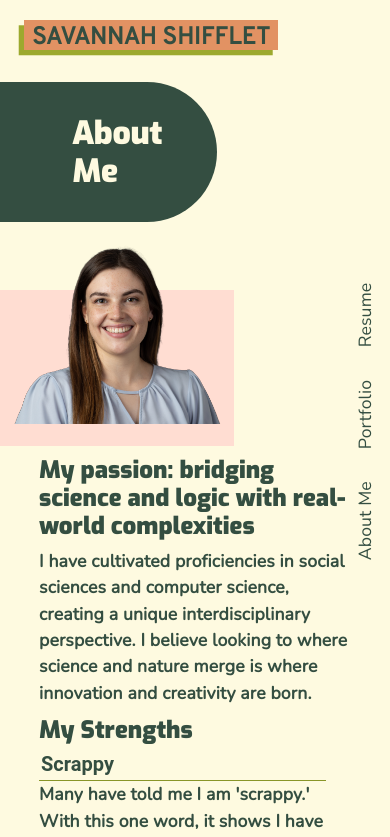
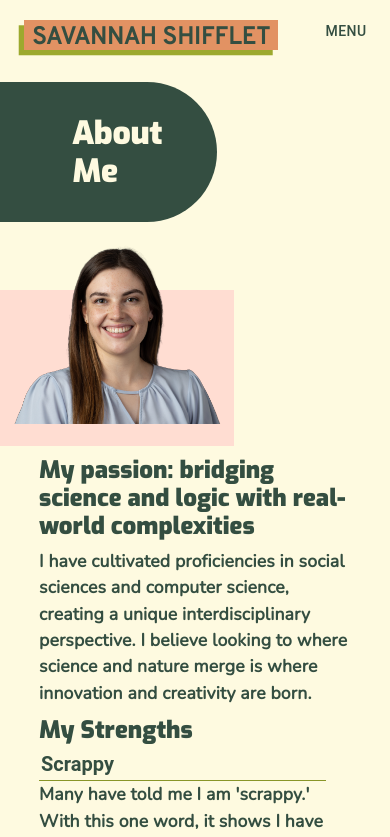
Before and after one commit to Savannah-Shifflet/professional-portfolio, a React (Create React App) app: page /about-me in a window 390 px wide. Shown: the top 837 px of the page. Built offline with nearby package versions, Linux system fonts and the light colour scheme.

Commit message:
created responsive menu

```diff
--- a/src/App.js
+++ b/src/App.js
@@ -1,6 +1,6 @@
 // import components
 import React from "react";
-import Menu from './components/Menu';
+import Nav from './components/Nav';
 import Footer from "./components/Footer";
 import {Routes, Route } from "react-router-dom";
 import Home from './components/pages/Home';
@@ -15,9 +15,7 @@ function App() {
     return(
         <BrowserRouter>
             <Grid container sx={{minHeight: 'fit-content'}}>
-                <Grid item height = '100vh' alignItems = 'center' sx = {{position: 'fixed', right: 12, display:'flex', zIndex: '2000'}} >
-                    <Menu/>
-                </Grid>
+                <Nav/>
                 <Grid item xs={12} lg={12}>
                     <Routes>
                         <Route path = '/' >
--- a/src/components/Menu.js
+++ /dev/null
@@ -1,17 +0,0 @@
-import React from 'react';
-import Box from '@mui/material/Box';
-import Link from '@mui/material/Link';
-import Pdf from '../assets/Savannah_Shifflet_Resume.pdf'
-
-// TODO: add resume page as well
-
-export default function Menu() {
-    // TODO: resize menu for smaller screens - useMediaQuery hook for conditional rendering
-    return (
-            <Box sx = {{writingMode: 'vertical-rl', textOrientation: 'revert', transform: 'rotate(180deg)'}}>
-                <Link variant='nav' href="/about-me" >About Me</Link>
-                <Link variant='nav' href="/portfolio" >Portfolio</Link>
-                <Link variant='nav' target = "_blank" href={Pdf} >Resume</Link>
-            </Box>
-)
-}
--- /dev/null
+++ b/src/components/Nav.js
@@ -0,0 +1,102 @@
+import React, {useState} from 'react';
+import Box from '@mui/material/Box';
+import Link from '@mui/material/Link';
+import Pdf from '../assets/Savannah_Shifflet_Resume.pdf'
+import useMediaQuery from '@mui/material/useMediaQuery';
+import { Typography, Grid, Button } from '@mui/material';
+import Menu from '@mui/material/Menu';
+import MenuItem from '@mui/material/MenuItem';
+
+
+// TODO: add resume page as well
+
+export default function Nav() {
+    // TODO: resize menu for smaller screens - useMediaQuery hook for conditional rendering
+    const mobile = useMediaQuery('(max-width:900px)');
+
+    // Menu
+    const [anchorEl, setAnchorEl] = React.useState(null);
+    const open = Boolean(anchorEl);
+    const handleClick = (event) => {
+        setAnchorEl(event.currentTarget);
+    };
+    const handleClose = () => {
+        setAnchorEl(null);
+    };
+
+
+    return (
+        <Grid item height = '100vh' alignItems = 'center' sx = {{position: 'fixed', right: 12, display:'flex', zIndex: '2000'}} >
+            {
+            mobile ?
+            (<Grid item sx={{alignSelf:'start'}}>
+                <Button
+                    id="basic-button"
+                    aria-controls={open ? 'basic-menu' : undefined}
+                    aria-haspopup="true"
+                    aria-expanded={open ? 'true' : undefined}
+                    onClick={handleClick}
+                    sx={{mt:'20%'}}
+                >
+                    Menu
+                </Button>
+                <Menu
+                    id="basic-menu"
+                    anchorEl={anchorEl}
+                    open={open}
+                    onClose={handleClose}
+                    MenuListProps={{
+                    'aria-labelledby': 'basic-button',
+                    }}
+                >
+                    <MenuItem onClick={handleClose}><Link variant='nav' sx={{m:0}} href="/about-me" >About Me</Link></MenuItem>
+                    <MenuItem onClick={handleClose}><Link variant='nav' sx={{m:0}} href="/portfolio" >Portfolio</Link></MenuItem>
+                    <MenuItem onClick={handleClose}><Link variant='nav' sx={{m:0}} target = "_blank" href={Pdf} >Resume</Link></MenuItem>
+                </Menu>
+            </Grid>)
+            : (<Box sx = {{writingMode: 'vertical-rl', textOrientation: 'revert', transform: 'rotate(180deg)'}}>
+                <Link variant='nav' href="/about-me" >About Me</Link>
+                <Link variant='nav' href="/portfolio" >Portfolio</Link>
+                <Link variant='nav' target = "_blank" href={Pdf} >Resume</Link>
+            </Box>)
+        }
+    </Grid>
+)
+}
+
+
+// const [anchorEl, setAnchorEl] = React.useState(null);
+//   const open = Boolean(anchorEl);
+//   const handleClick = (event) => {
+//     setAnchorEl(event.currentTarget);
+//   };
+//   const handleClose = () => {
+//     setAnchorEl(null);
+//   };
+
+//   return (
+//     <div>
+//       <Button
+//         id="basic-button"
+//         aria-controls={open ? 'basic-menu' : undefined}
+//         aria-haspopup="true"
+//         aria-expanded={open ? 'true' : undefined}
+//         onClick={handleClick}
+//       >
+//         Dashboard
+//       </Button>
+//       <Menu
+//         id="basic-menu"
+//         anchorEl={anchorEl}
+//         open={open}
+//         onClose={handleClose}
+//         MenuListProps={{
+//           'aria-labelledby': 'basic-button',
+//         }}
+//       >
+//         <MenuItem onClick={handleClose}>Profile</MenuItem>
+//         <MenuItem onClick={handleClose}>My account</MenuItem>
+//         <MenuItem onClick={handleClose}>Logout</MenuItem>
+//       </Menu>
+//     </div>
+//   );
--- a/src/components/pages/About/History.js
+++ b/src/components/pages/About/History.js
@@ -42,7 +42,7 @@ export default function History() {
             <Collapse in={expanded} timeout="auto" unmountOnExit>
                 <CardContent sx= {{bgcolor: 'secondary.main', opactiy: '0.5'}}>
                     <Typography variant='body1' sx={{color: 'background.default'}}>
-                        &emsp; &emsp;From a young age, I've loved solving puzzles and making my ideas come to life. I can vividly remember <Link href="http://www.legoengineering.com/platform/robolab/">ROBOLAB</Link> being my favorite part of school in my elementary years - engineering inventions out of legos and programming them to come to life. I have dedicated my career journey, no matter the field I'm in, to solving real world problems and designing creative solutions.
+                        &emsp; &emsp;From a young age, I've loved solving puzzles and making my ideas come to life. I can vividly remember <Link target = "_blank" href="http://www.legoengineering.com/platform/robolab/">ROBOLAB</Link> being my favorite part of school in my elementary years - engineering inventions out of legos and programming them to come to life. I have dedicated my career journey, no matter the field I'm in, to solving real world problems and designing creative solutions.
                         <br />
                         <br />
                         &emsp; &emsp;I pursued a degree in social work because after years of STEM classes, I felt unbalanced. I understood reality through a rational, scientific lens, but we all know life is more complex than that. I wanted to challenge myself to understand the human condition, what motivates us, what causes impact in our lives, and how we can impact each other. My academic training as well as my real-world experiences have allowed me to build my understanding of others, communication, and confidence as a collaborator and leader.
```
